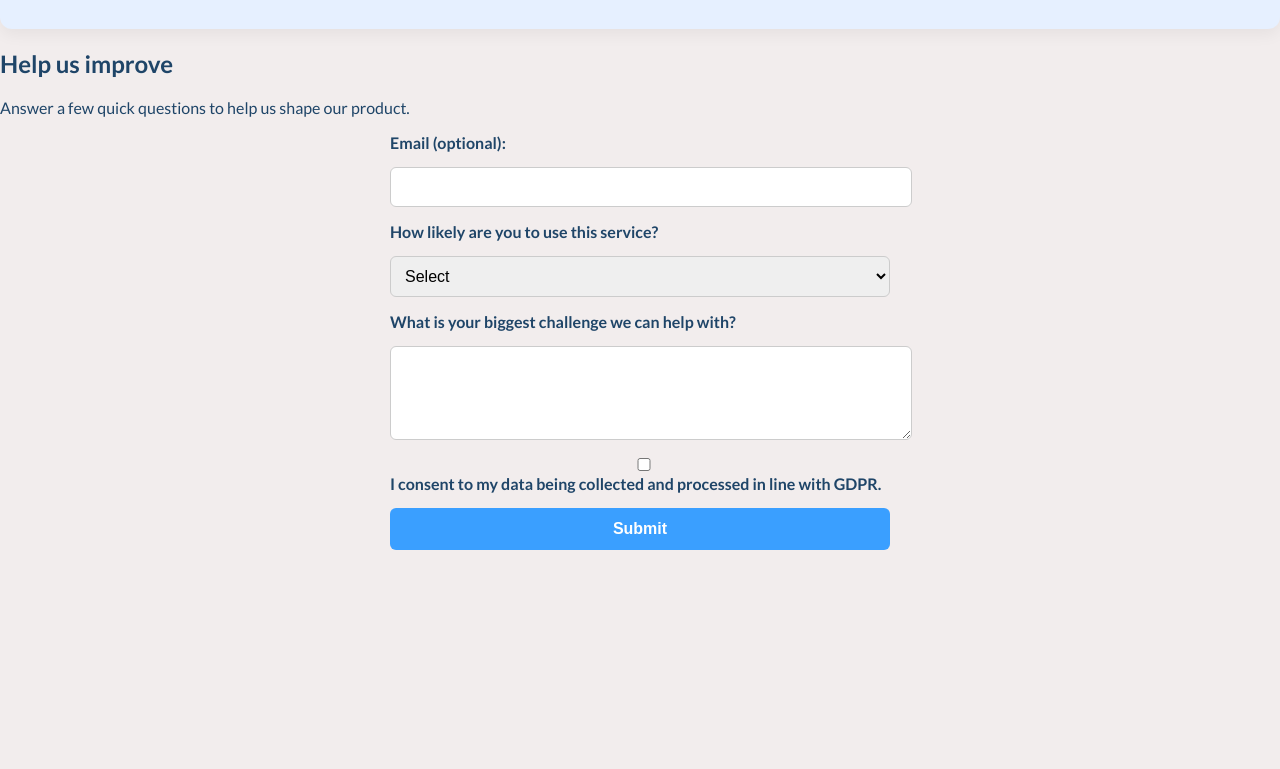
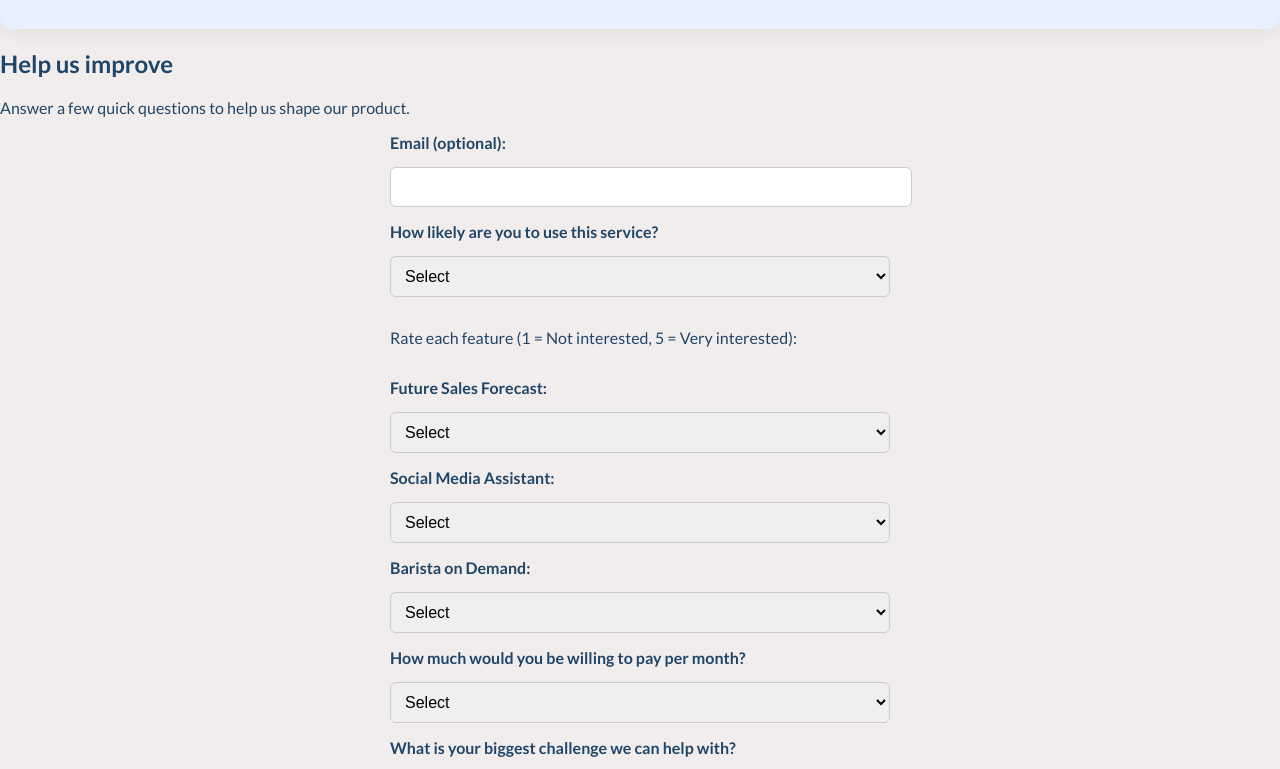
Before and after one commit to venkatramananaidu/beansight, a plain HTML site: page index.html in a window 1280 px wide. Shown: the part 1160-1929 px from the top of the page. Before the commit the page ends 1710 px from the top, so only its background shows below. Drawn offline with Linux system fonts and the light colour scheme.

Commit message:
Add survey form and update services

```diff
--- a/index.html
+++ b/index.html
@@ -68,15 +68,19 @@
     <h2 class="row__title">Help us improve</h2>
     <p class="row__sub">Answer a few quick questions to help us shape our product.</p>
 
-    <form name="traction-survey" method="POST" data-netlify="true" netlify-honeypot="bot-field" action="/thank-you">
+    <form name="traction-survey" method="POST" data-netlify="true" netlify-honeypot="bot-field">
       <input type="hidden" name="form-name" value="traction-survey">
+
+      <!-- Honeypot for bots -->
       <p class="hidden">
         <label>Don’t fill this out if you’re human: <input name="bot-field"></label>
       </p>
 
+      <!-- Optional Email -->
       <label for="email">Email (optional):</label>
       <input type="email" id="email" name="email">
 
+      <!-- Likelihood to use service -->
       <label for="interest">How likely are you to use this service?</label>
       <select id="interest" name="interest" required>
         <option value="">Select</option>
@@ -87,17 +91,64 @@
         <option value="very_unlikely">Very unlikely</option>
       </select>
 
+      <!-- Favorite Feature: 1-5 scale for each -->
+      <p>Rate each feature (1 = Not interested, 5 = Very interested):</p>
+
+      <label for="feature_forecast">Future Sales Forecast:</label>
+      <select id="feature_forecast" name="feature_forecast" required>
+        <option value="">Select</option>
+        <option value="1">1</option>
+        <option value="2">2</option>
+        <option value="3">3</option>
+        <option value="4">4</option>
+        <option value="5">5</option>
+      </select>
+
+      <label for="feature_social">Social Media Assistant:</label>
+      <select id="feature_social" name="feature_social" required>
+        <option value="">Select</option>
+        <option value="1">1</option>
+        <option value="2">2</option>
+        <option value="3">3</option>
+        <option value="4">4</option>
+        <option value="5">5</option>
+      </select>
+
+      <label for="feature_staff">Barista on Demand:</label>
+      <select id="feature_staff" name="feature_staff" required>
+        <option value="">Select</option>
+        <option value="1">1</option>
+        <option value="2">2</option>
+        <option value="3">3</option>
+        <option value="4">4</option>
+        <option value="5">5</option>
+      </select>
+
+      <!-- Pricing -->
+      <label for="pricing">How much would you be willing to pay per month?</label>
+      <select id="pricing" name="pricing" required>
+        <option value="">Select</option>
+        <option value="0-25">£0–25</option>
+        <option value="26-50">£26–50</option>
+        <option value="51-75">£51–75</option>
+        <option value="76-100">£76–100</option>
+        <option value="100+">£100+</option>
+      </select>
+
+      <!-- Open-ended challenge -->
       <label for="pain">What is your biggest challenge we can help with?</label>
-      <textarea id="pain" name="pain" rows="4" required></textarea>
+      <textarea id="pain" name="pain" rows="4"></textarea>
 
-      <label class="consent">
+      <!-- GDPR Consent -->
+      <label>
         <input type="checkbox" name="consent" required>
         I consent to my data being collected and processed in line with GDPR.
       </label>
 
-      <button type="submit" class="btn-form">Submit</button>
+      <button type="submit">Submit</button>
     </form>
   </div>
 </section>
+
 </body>
 </html>
```
